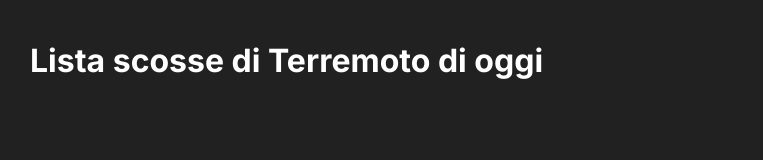
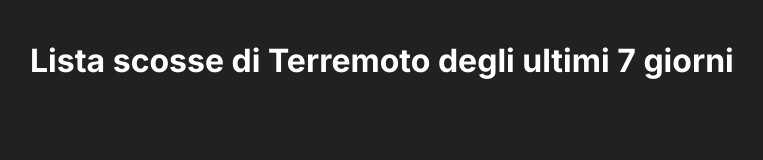
Before and after one commit to Francisff97/terremoti, a plain HTML site: page index.html in a window 1280 px wide. Shown: the whole page, without its empty margins (48-811 px from the left). Drawn offline with nearby package versions, Linux system fonts and the light colour scheme; no server answers.

Commit message:
index.html

```diff
--- a/index.html
+++ b/index.html
@@ -11,7 +11,7 @@
     <link rel="stylesheet" href="style.css">
 </head>
 <body>
-    <h1 class="titolo">Lista scosse di Terremoto di oggi</h1>
+    <h1 class="titolo">Lista scosse di Terremoto degli ultimi 7 giorni</h1>
     <div class="card nascosto fisso" id="my-nav">
         <p>N.</p>
         <p>Tempo</p>
```
